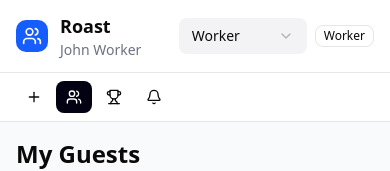
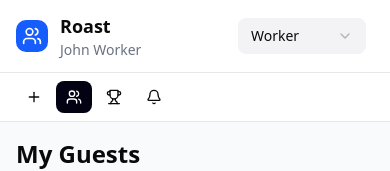
Before and after one commit to chukwuma-azubuike/roast, a React (Vite) app: page / in a window 390 px wide. Shown: the top 171 px of the page. Built offline with nearby package versions, Linux system fonts and the light colour scheme.

Commit message:
fix: 🐛 mobile responsive nav

```diff
--- a/src/App.tsx
+++ b/src/App.tsx
@@ -202,7 +202,7 @@ export default function App() {
                                     <SelectItem value="pastor">Pastor</SelectItem>
                                 </SelectContent>
                             </Select>
-                            <Badge variant="outline" className="capitalize">
+                            <Badge variant="outline" className="capitalize hidden sm:inline">
                                 {currentUser.role}
                             </Badge>
                         </div>
```
